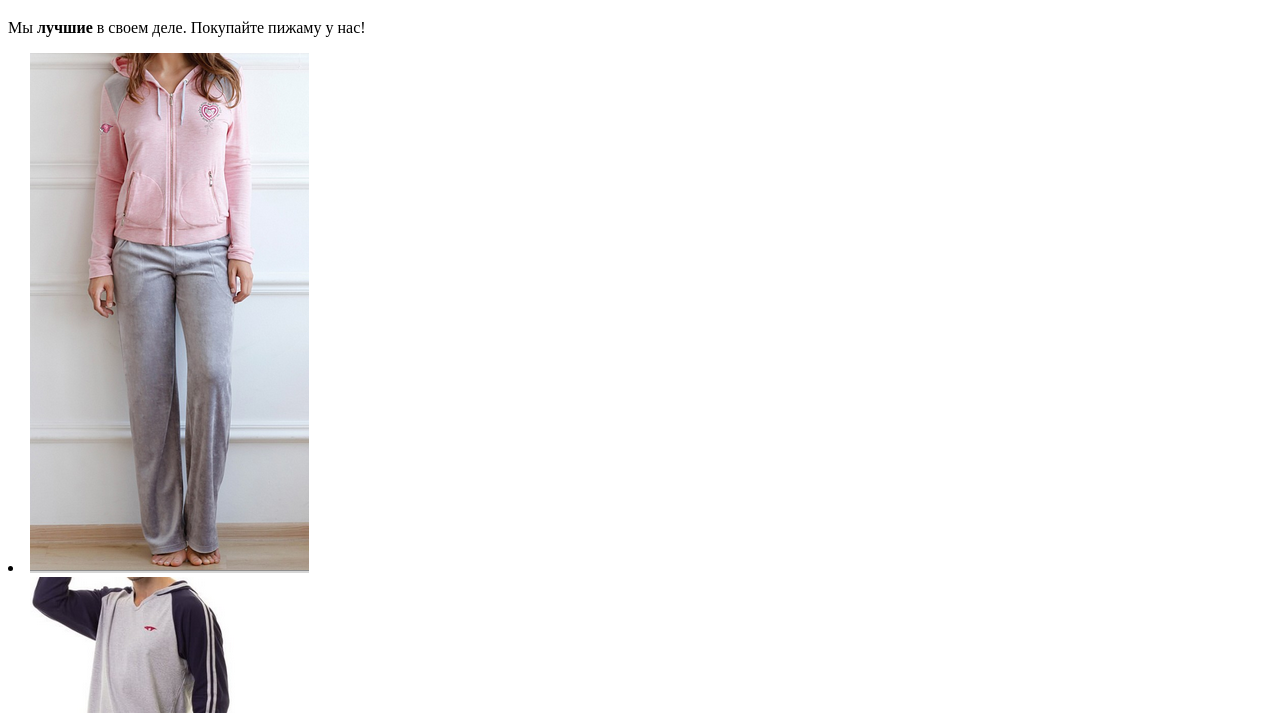
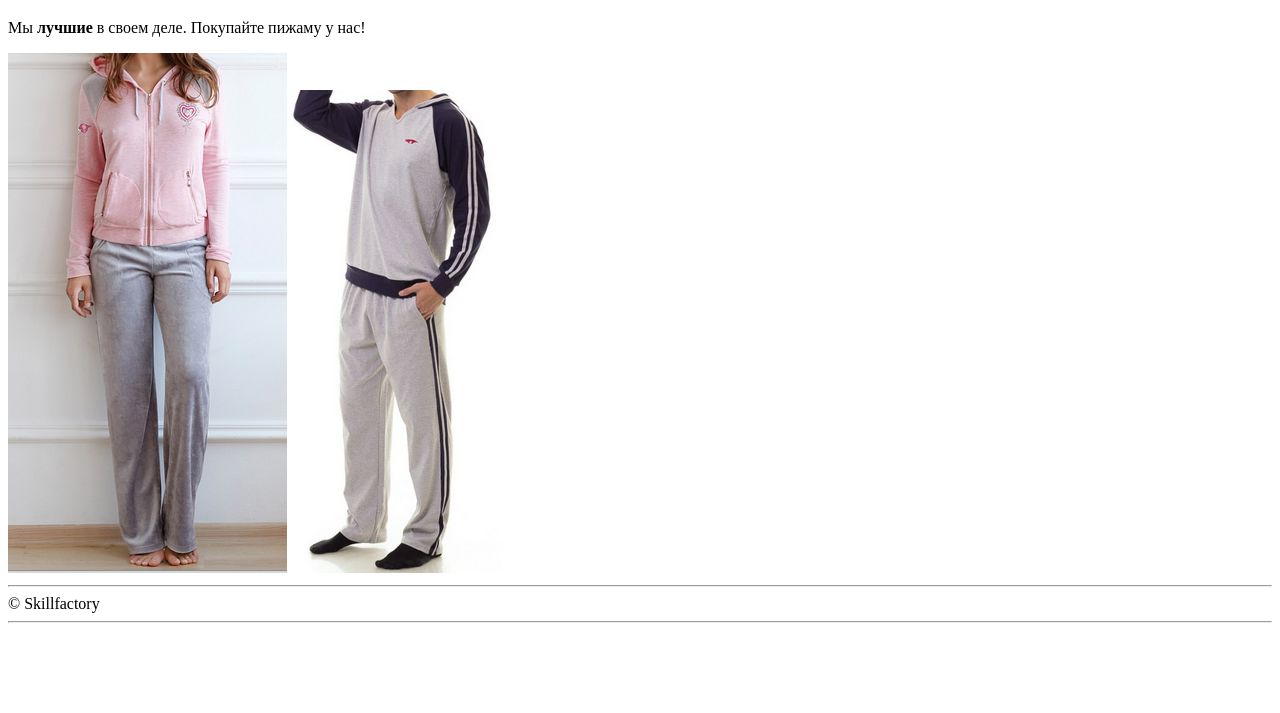
Before and after one commit to PulyaKrasotulya/Module.5, a plain HTML site: page site/pages/about.html in a window 1280 px wide. Shown: the part 87-800 px from the top of the page. Drawn offline with Linux system fonts and the light colour scheme.

Commit message:
third commit

```diff
--- a/site/pages/about.html
+++ b/site/pages/about.html
@@ -13,8 +13,8 @@
 		<main>
 			<h1>О нас!</h1>
 			<p>Мы <strong>лучшие </strong>в своем деле. Покупайте пижаму у нас!</p>
-			<li><img src="../images/1.png"></li>
-			<li><img src="../images/3.png"></li>
+			<img src="../images/1.png">
+			<img src="../images/3.png">
 		</main>
 		<footer>
 			<hr>
```
